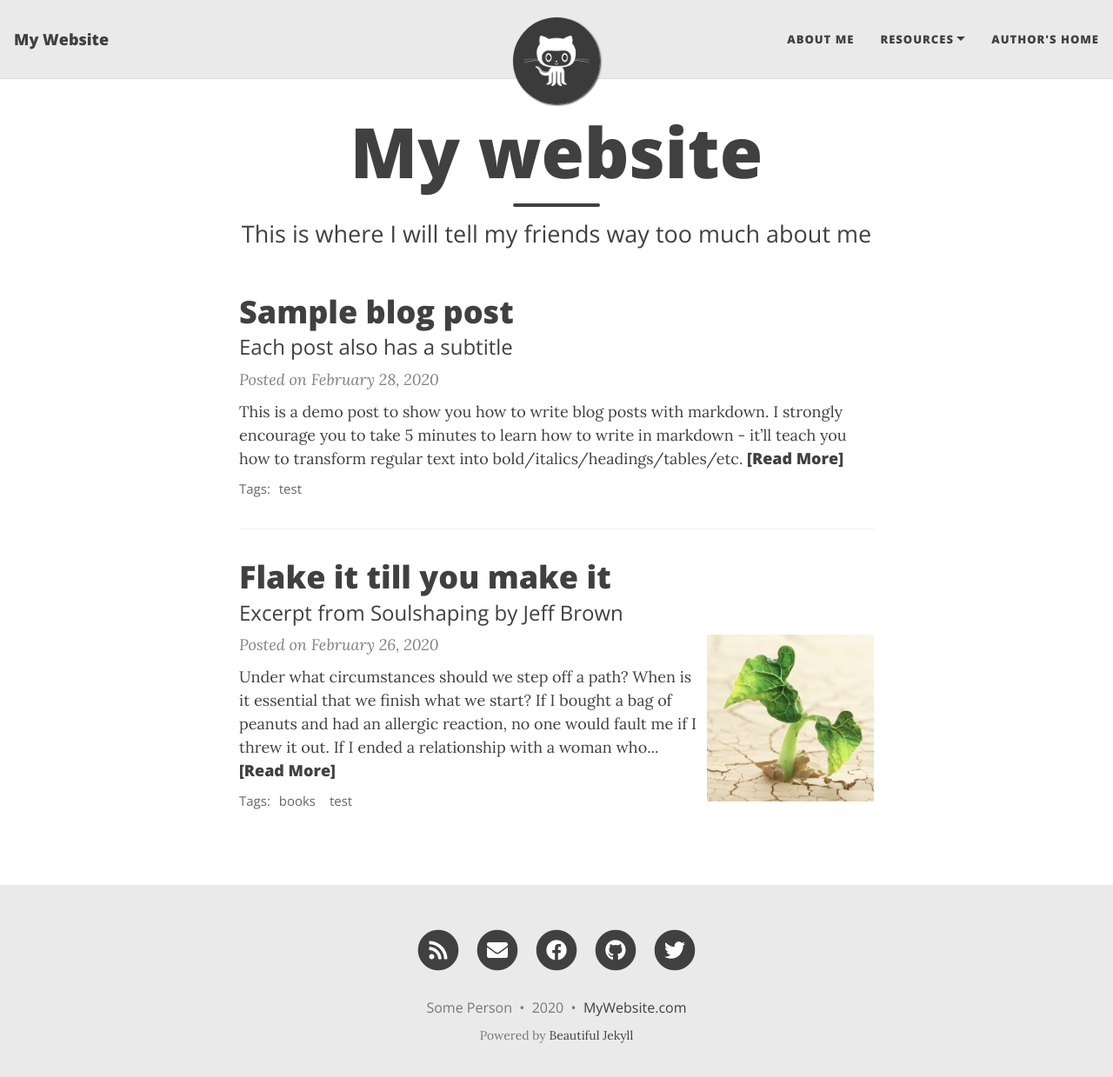
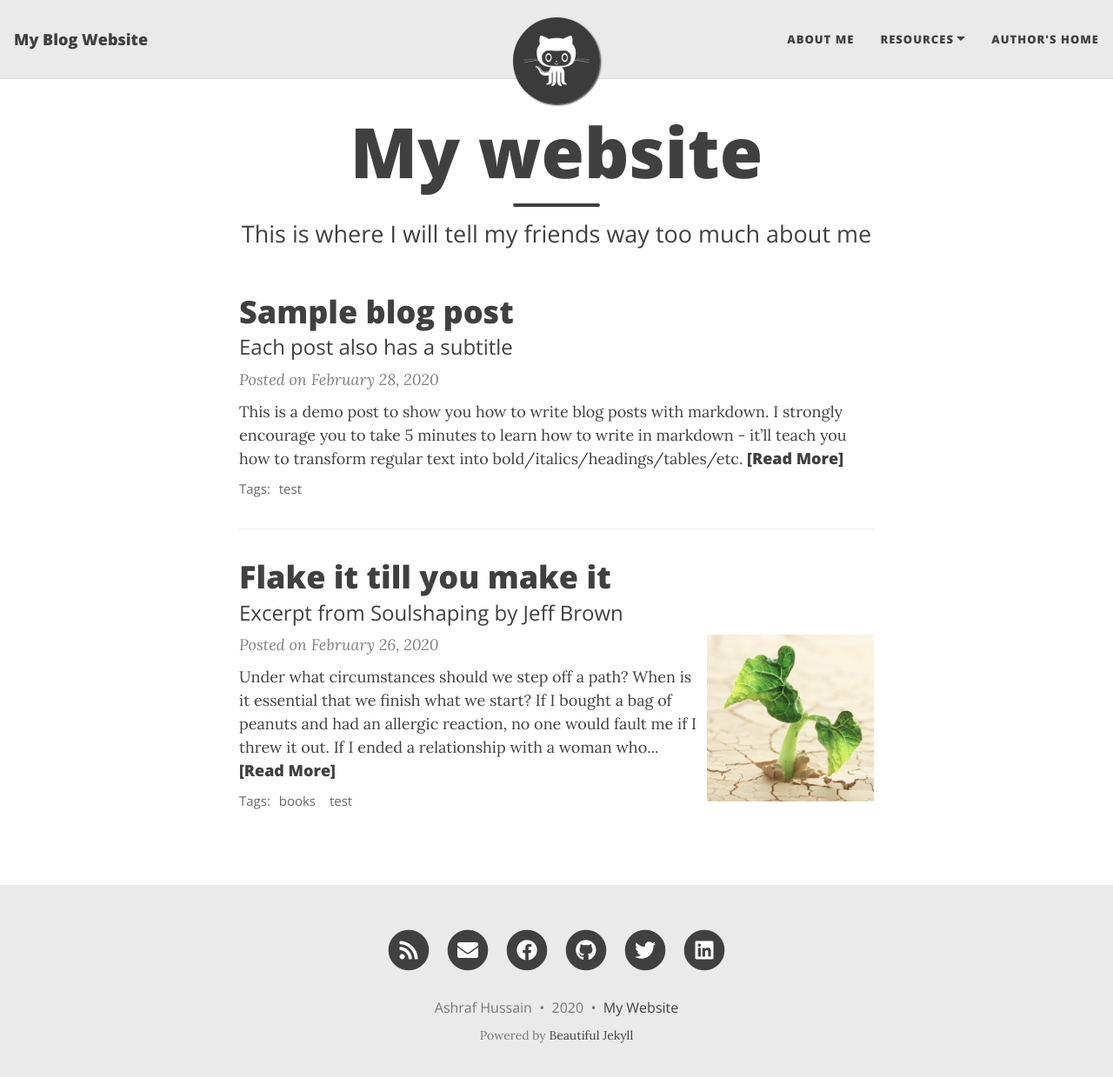
Before and after one commit to hussainash17/ashrafhussain17.github.io, a Jekyll site: the page built from index.html, in a window 1280 px wide and 1252 px high. Shown: the top 1239 px of the window at 87% size. Built offline with Jekyll 4.4.1, drawn with Linux system fonts in a browser that asks for light colours; nearby versions of some CDN libraries; the list of posts is cut into pages by our own code.

Commit message:
config changes

```diff
--- a/_config.yml
+++ b/_config.yml
@@ -6,10 +6,10 @@
 # --- Required options --- #
 
 # Name of website
-title: My Website
+title: My Blog Website
 
 # Your name to show in the footer
-author: Some Person
+author: Ashraf Hussain
 
 # --- List of links in the navigation bar --- #
 
@@ -18,7 +18,7 @@ navbar-links:
   Resources:
     - Beautiful Jekyll: "https://beautifuljekyll.com"
     - Learn markdown: "https://www.markdowntutorial.com/"
-  Author's home: "https://deanattali.com"
+  Author's home: "https://ashrafhussain.netlify.com"
 
 # --- Logo --- #
 
@@ -39,13 +39,13 @@ round-avatar: true
 # Select the social network links that you want to show in the footer.
 # Uncomment the links you want to show and add your information to each one.
 social-network-links:
-  email: "someone@example.com"
-  facebook: deanattali
-  github: daattali
-  twitter: daattali
+  email: "ashrafhussain.2317.csedu@gmail.com"
+  facebook: chagolermatha
+  github: ashrafhussain17
+  twitter: introvert1723
 #  patreon: DeanAttali
 #  reddit: yourname
-#  linkedin: daattali
+  linkedin: in/ashraf-hussain-csedu2317
 #  xing: yourname
 #  stackoverflow: "3943160/daattali"
 #  snapchat: deanat78
@@ -77,7 +77,7 @@ share-links-active:
 
 # How to display the link to your website in the footer
 # Remove this if you don't want a link in the footer
-url-pretty: "MyWebsite.com"
+url-pretty: "My Website"
 
 # Excerpt word length - Truncate the excerpt of each post on the feed page to the specified number of words
 excerpt_length: 50
```
